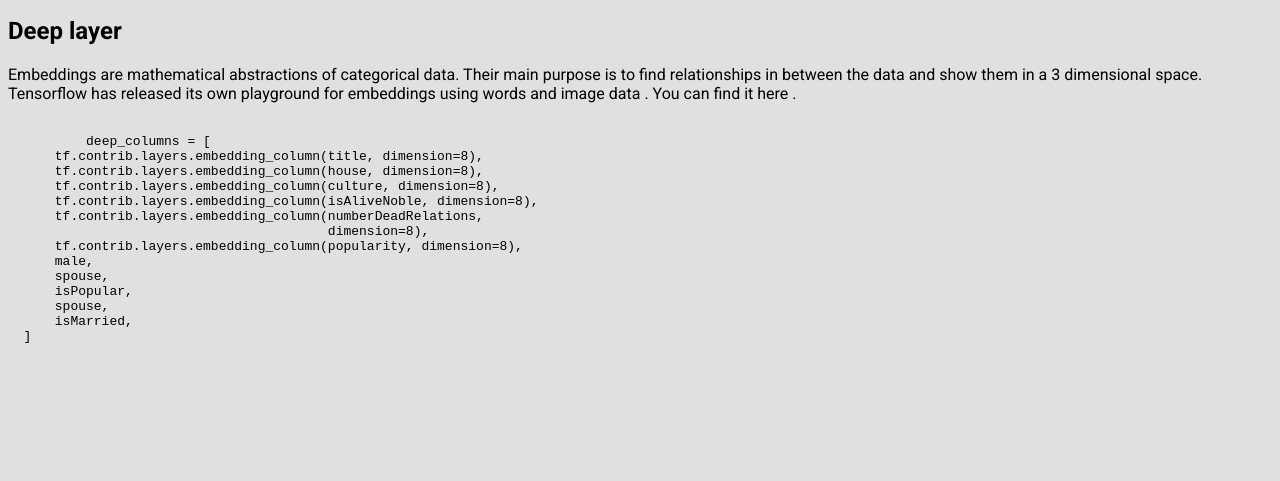
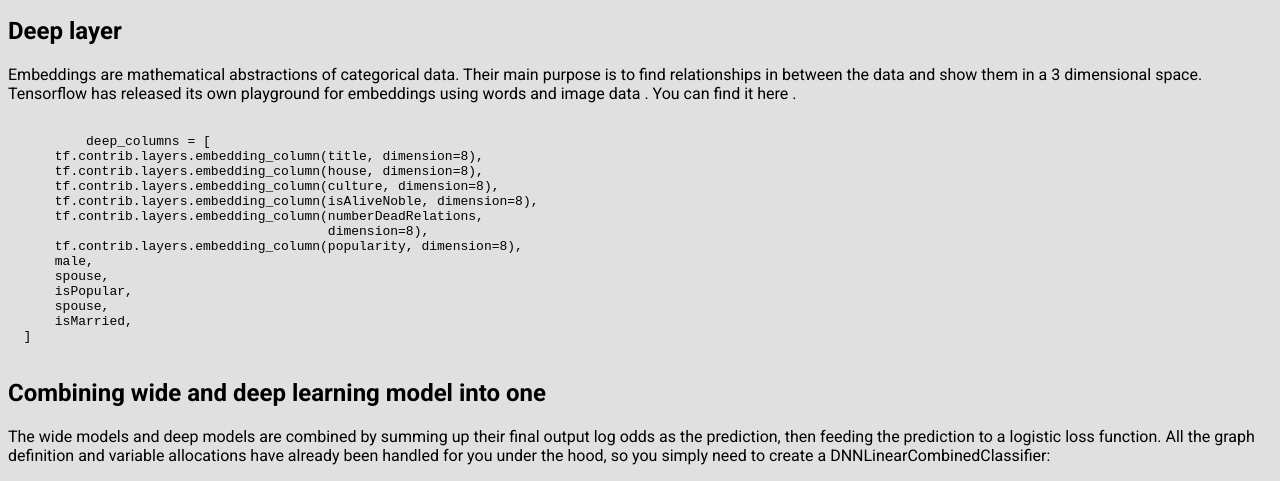
Before and after one commit to SoyGema/Tensorflow_CodeLab_Wide-Deep_learning, a plain HTML site: page Tensor-GOT-Polymer/index.html in a window 1280 px wide. Shown: the part 6296-6777 px from the top of the page. Before the commit the page ends 6668 px from the top, so only its background shows below. Drawn offline with Linux system fonts and the light colour scheme.

Commit message:
Update index.html

```diff
--- a/Tensor-GOT-Polymer/index.html
+++ b/Tensor-GOT-Polymer/index.html
@@ -251,3 +251,5 @@ Tensorflow has released its own playground for embeddings using words and image
       isMarried,
   ]
        </code></pre>
+      <h2>Combining wide and deep learning model into one</h2>
+      <p>The wide models and deep models are combined by summing up their final output log odds as the prediction, then feeding the prediction to a logistic loss function. All the graph definition and variable allocations have already been handled for you under the hood, so you simply need to create a DNNLinearCombinedClassifier: </p>
```
